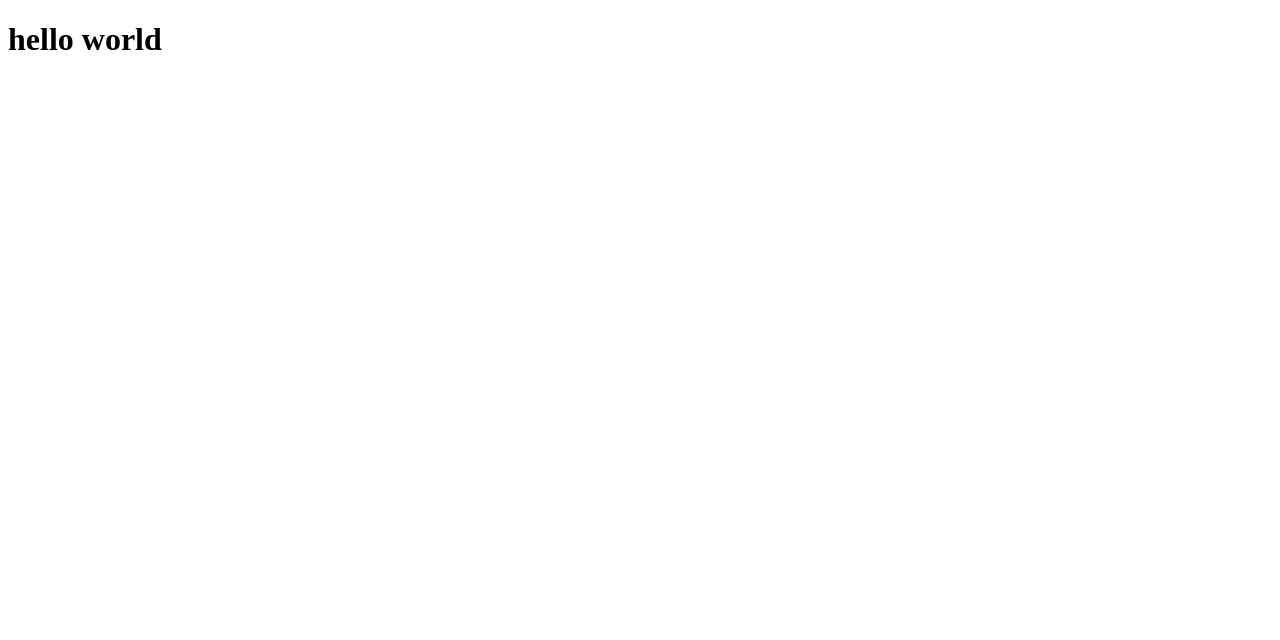
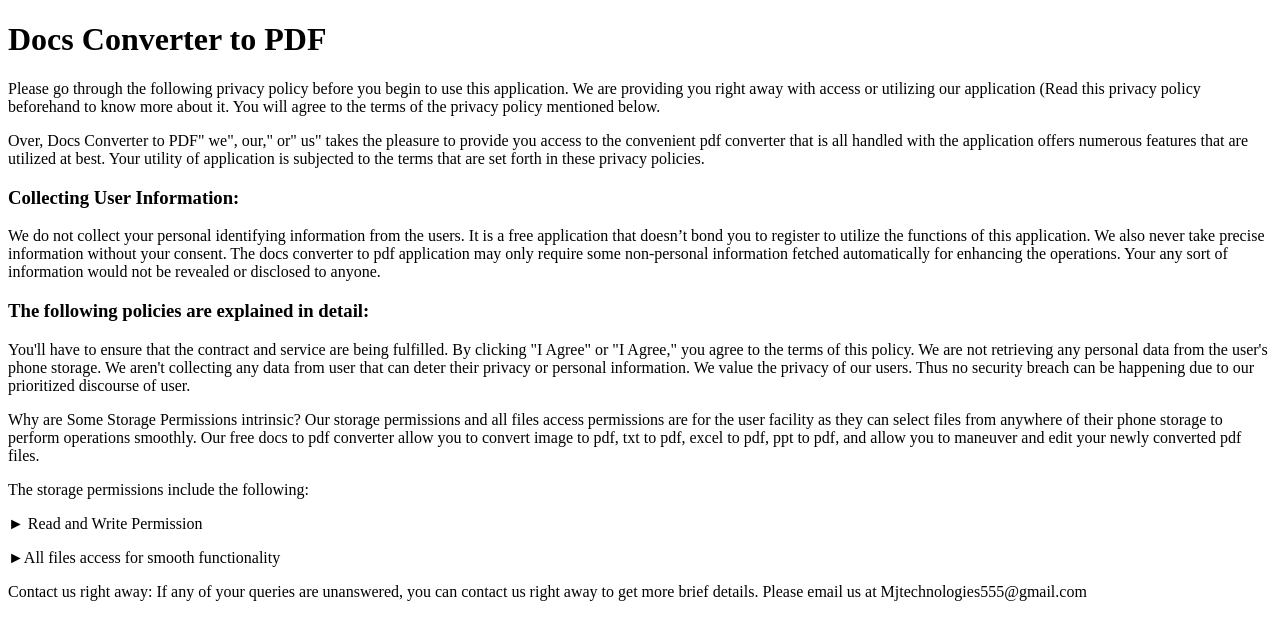
Before and after one commit to ch-dani/docsConverter, a plain HTML site: page privacyPolicy.html in a window 1280 px wide. Drawn offline with Linux system fonts and the light colour scheme.

Commit message:
privay policy updated

```diff
--- a/privacyPolicy.html
+++ b/privacyPolicy.html
@@ -6,6 +6,59 @@
 	<title>Privay policy for doc converter app</title>
 </head>
 <body>
-	<h1>hello world</h1>
+	<h1>Docs Converter to PDF</h1>
+	<p>
+
+	Please go through the following privacy policy before you begin to use this application. We are providing you right away with access or utilizing our application (Read this privacy policy beforehand to know more about it. You will agree to the terms of the privacy policy mentioned below.
+	</p>
+	<p>
+	Over, Docs Converter to PDF" we", our," or" us" takes the pleasure to provide you access to the convenient pdf converter that is all handled with the application offers numerous features that are utilized at best. Your utility of application is subjected to the terms that are set forth in these privacy policies.
+
+	</p>
+
+
+	<h3>Collecting User Information:</h3>
+	<p>
+
+
+	We do not collect your personal identifying information from the users. It is a free application that doesn’t bond you to register to utilize the functions of this application. We also never take precise information without your consent. The docs converter to pdf application may only require some non-personal information fetched automatically for enhancing the operations. Your any sort of information would not be revealed or disclosed to anyone.
+	</p>
+	<h3>
+		The following policies are explained in detail:
+	</h3>
+
+	<p>
+	You'll have to ensure that the contract and service are being fulfilled. By clicking "I Agree" or "I Agree," you agree to the terms of this policy.
+	We are not retrieving any personal data from the user's phone storage. We aren't collecting any data from user that can deter their privacy or personal information. We value the privacy of our users. Thus no security breach can be happening due to our prioritized discourse of user.
+
+	</p>
+
+	<p>
+
+	Why are Some Storage Permissions intrinsic?
+	 Our storage permissions and all files access permissions are for the user facility as they can select files from anywhere of their phone storage to perform operations smoothly.  Our free docs to pdf converter allow you to convert image to pdf, txt to pdf, excel to pdf, ppt to pdf, and allow you to maneuver and edit your newly converted pdf files.
+	</p>
+
+	<p>The storage permissions include the following: </p>
+	<p>
+		► Read and Write Permission
+
+	</p>
+	<p>
+		►All files access for smooth functionality
+	</p>
+	<p>
+
+
+
+	Contact us right away:
+	If any of your queries are unanswered, you can contact us right away to get more brief details. Please email us at Mjtechnologies555@gmail.com
+
+	</p>
+
+
+
+
+
 </body>
 </html>
```
Also changed, not shown: index.html (+11 -0 lines).
